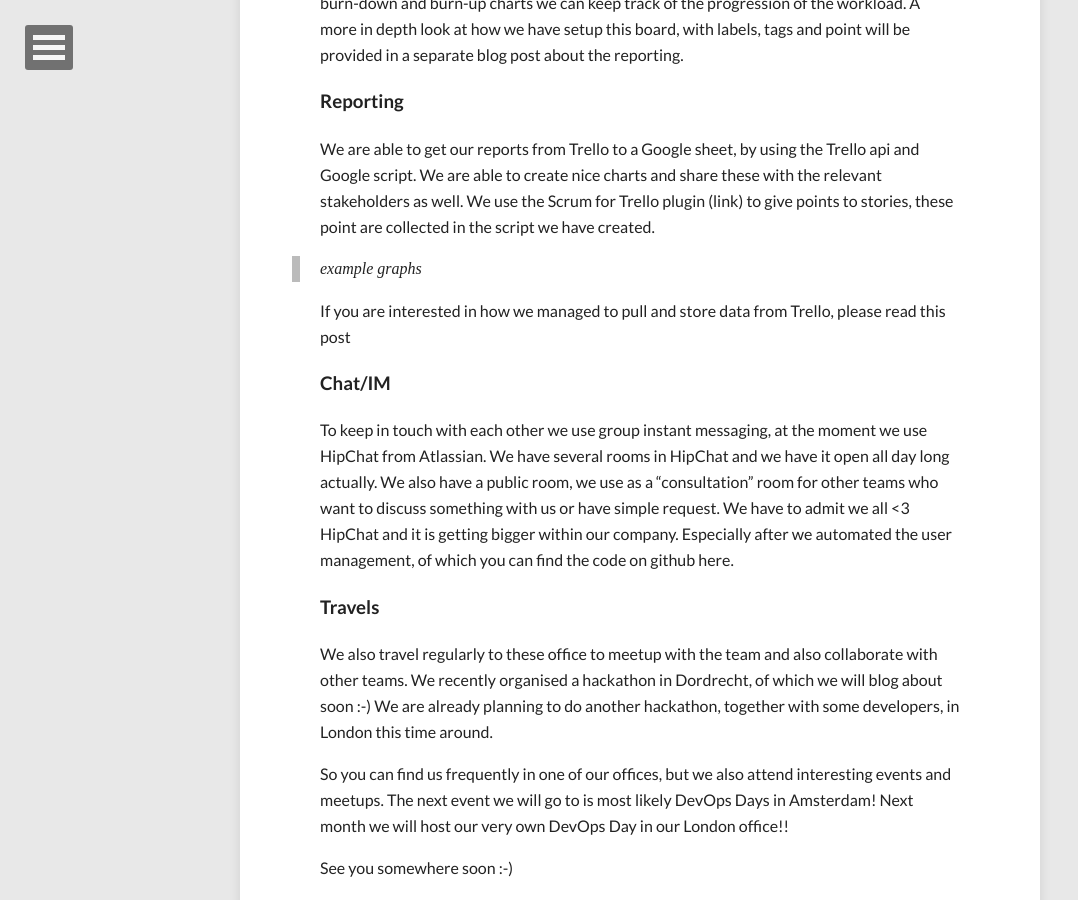
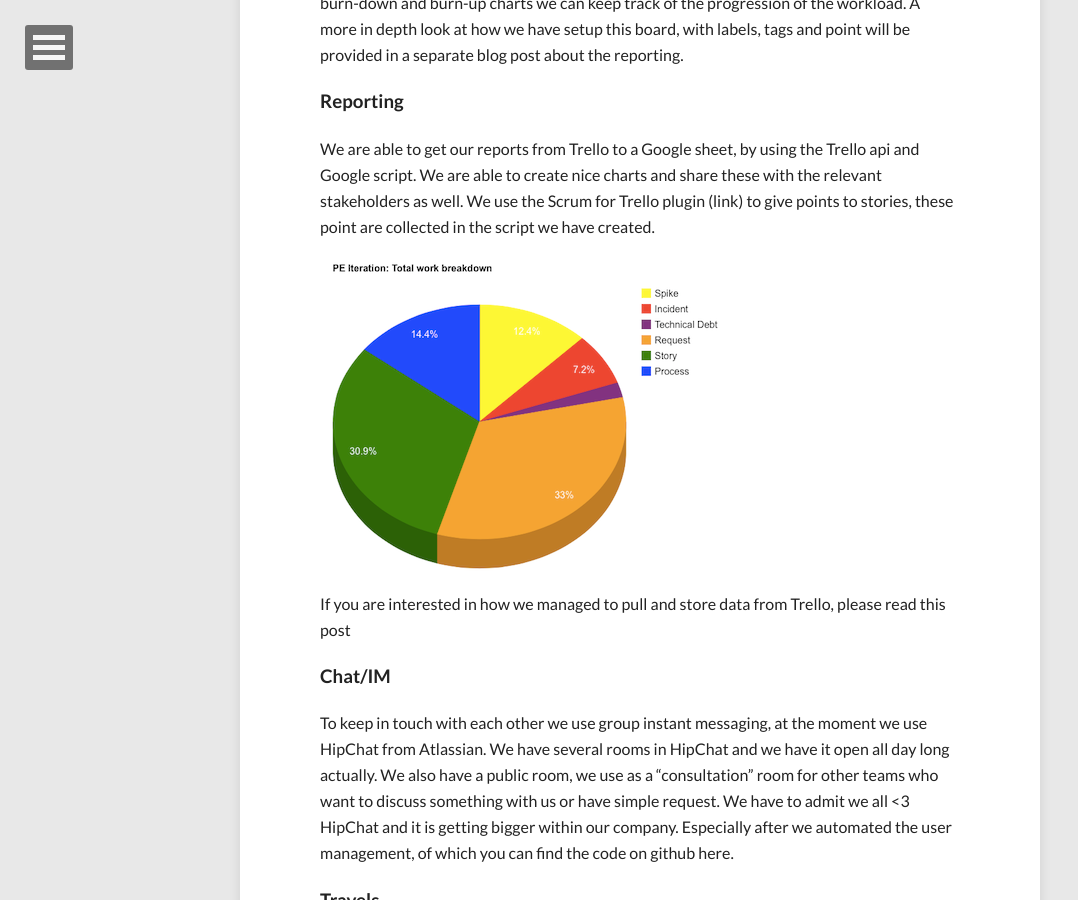
Before and after one commit to keymon/springerpe.github.io, a Jekyll site: the page built from _posts/2014-05-10-how-we-work.md, in a window 1280 px wide and 900 px high, scrolled down 1666 px. Shown: the whole window, without its empty margins (0-1078 px from the left). Built offline with Jekyll 4.4.1, drawn with Linux system fonts in a browser that asks for light colours; nearby versions of some CDN libraries.

Commit message:
add pie chart image

```diff
--- a/_posts/2014-05-10-how-we-work.md
+++ b/_posts/2014-05-10-how-we-work.md
@@ -43,7 +43,7 @@
 ###Reporting
 We are able to get our reports from Trello to a Google sheet, by using the Trello api and Google script. We are able to create nice charts and share these with the relevant stakeholders as well. We use the Scrum for Trello plugin (link) to give points to stories, these point are collected in the script we have created.
 
->>example graphs
+![alt text](/images/pie-chart01.png "Emxample Pie-Chart")
 
 If you are interested in how we managed to pull and store data from Trello, please read this post
 
```
Also changed, not shown: images/pie-chart01.png (added).
